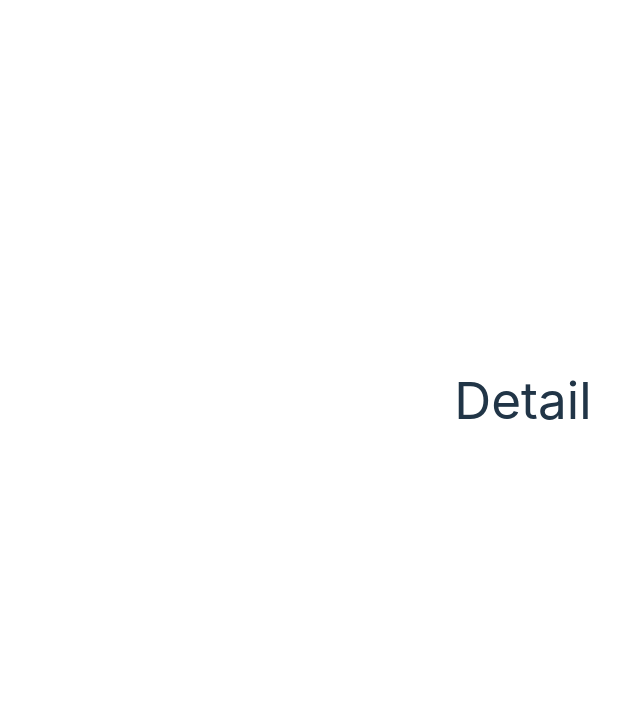
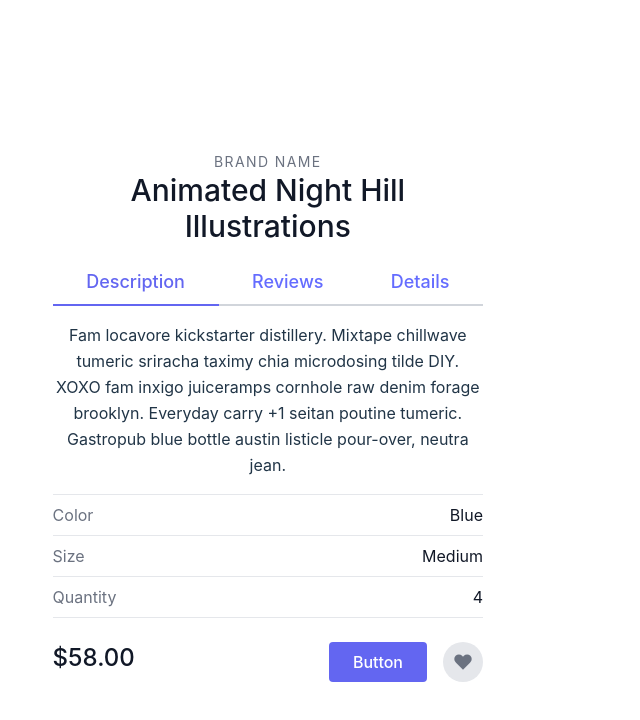
Before and after one commit to Najeeb93/React-Assignmt-4, a React (Vite) app: page /products/1 in a window 1280 px wide. Shown: the top 720 px of the page, without its empty margins (117-757 px from the left). Built offline with nearby package versions, Linux system fonts and the light colour scheme.

Commit message:
add to commit

```diff
--- a/src/Pages/ProductDetail.jsx
+++ b/src/Pages/ProductDetail.jsx
@@ -2,7 +2,43 @@
 
 function ProdutDetail(){
     return (
-        <div><h1>Detail</h1></div>
+  <div class="container px-5 py-24 mx-auto">
+    <div class="lg:w-4/5 mx-auto flex flex-wrap">
+      <div class="lg:w-1/2 w-full lg:pr-10 lg:py-6 mb-6 lg:mb-0">
+        <h2 class="text-sm title-font text-gray-500 tracking-widest">BRAND NAME</h2>
+        <h1 class="text-gray-900 text-3xl title-font font-medium mb-4">Animated Night Hill Illustrations</h1>
+        <div class="flex mb-4">
+          <a class="flex-grow text-indigo-500 border-b-2 border-indigo-500 py-2 text-lg px-1">Description</a>
+          <a class="flex-grow border-b-2 border-gray-300 py-2 text-lg px-1">Reviews</a>
+          <a class="flex-grow border-b-2 border-gray-300 py-2 text-lg px-1">Details</a>
+        </div>
+        <p class="leading-relaxed mb-4">Fam locavore kickstarter distillery. Mixtape chillwave tumeric sriracha taximy chia microdosing tilde DIY. XOXO fam inxigo juiceramps cornhole raw denim forage brooklyn. Everyday carry +1 seitan poutine tumeric. Gastropub blue bottle austin listicle pour-over, neutra jean.</p>
+        <div class="flex border-t border-gray-200 py-2">
+          <span class="text-gray-500">Color</span>
+          <span class="ml-auto text-gray-900">Blue</span>
+        </div>
+        <div class="flex border-t border-gray-200 py-2">
+          <span class="text-gray-500">Size</span>
+          <span class="ml-auto text-gray-900">Medium</span>
+        </div>
+        <div class="flex border-t border-b mb-6 border-gray-200 py-2">
+          <span class="text-gray-500">Quantity</span>
+          <span class="ml-auto text-gray-900">4</span>
+        </div>
+        <div class="flex">
+          <span class="title-font font-medium text-2xl text-gray-900">$58.00</span>
+          <button class="flex ml-auto text-white bg-indigo-500 border-0 py-2 px-6 focus:outline-none hover:bg-indigo-600 rounded">Button</button>
+          <button class="rounded-full w-10 h-10 bg-gray-200 p-0 border-0 inline-flex items-center justify-center text-gray-500 ml-4">
+            <svg fill="currentColor" stroke-linecap="round" stroke-linejoin="round" stroke-width="2" class="w-5 h-5" viewBox="0 0 24 24">
+              <path d="M20.84 4.61a5.5 5.5 0 00-7.78 0L12 5.67l-1.06-1.06a5.5 5.5 0 00-7.78 7.78l1.06 1.06L12 21.23l7.78-7.78 1.06-1.06a5.5 5.5 0 000-7.78z"></path>
+            </svg>
+          </button>
+        </div>
+      </div>
+
+    </div>
+  </div>
+
     )
 }
 
```
